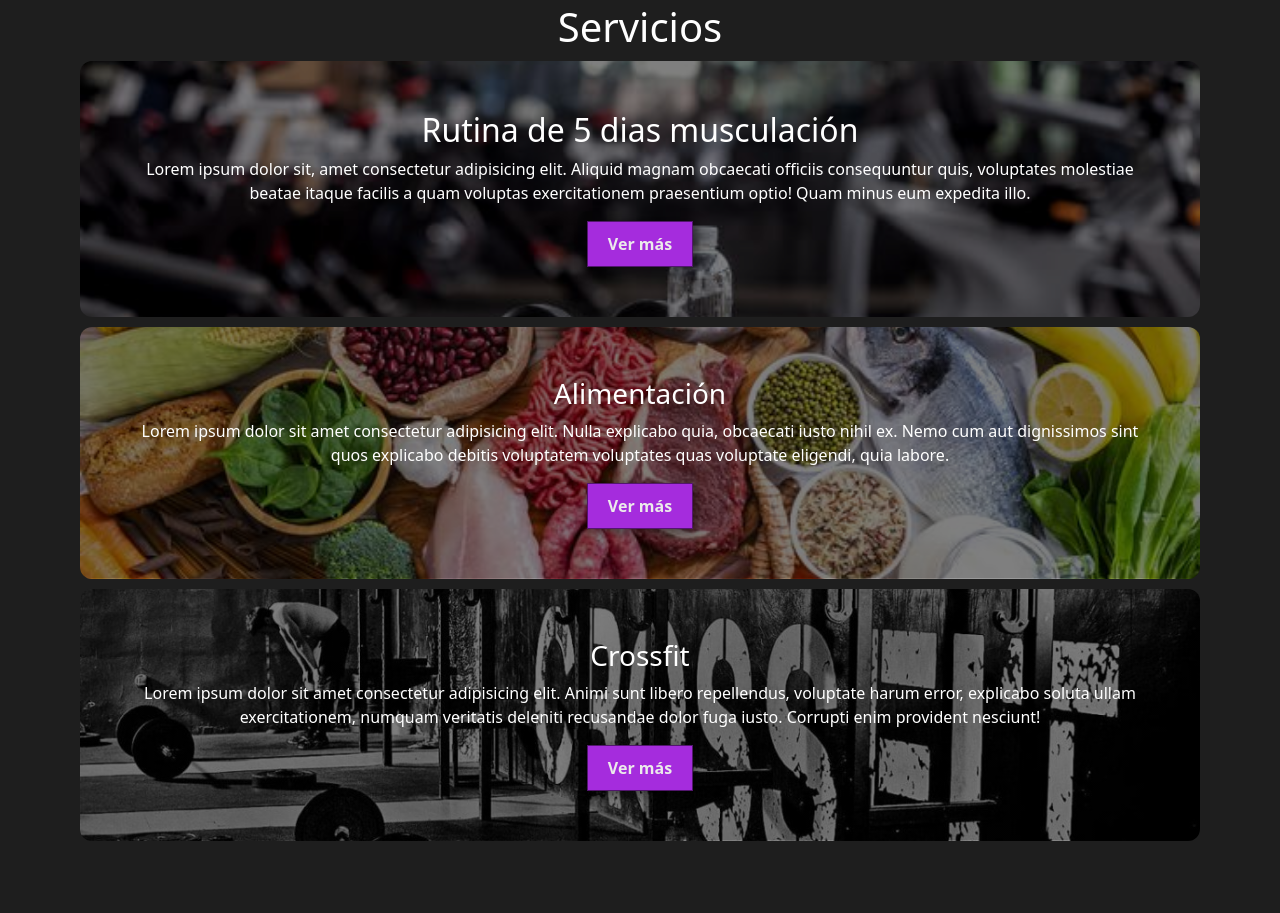
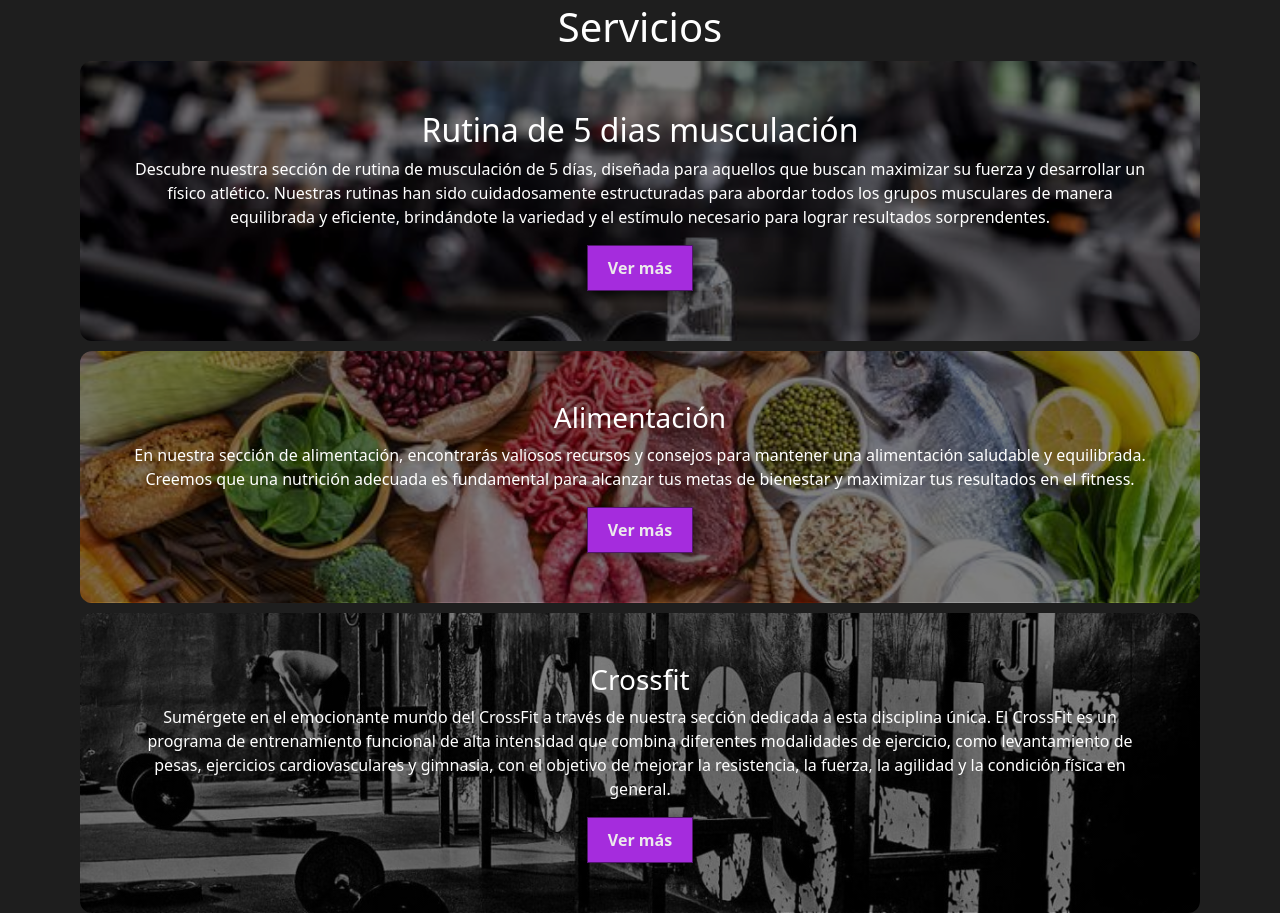
Before and after one commit to FrancoValenzuelaa/PFValenzuela, a plain HTML site: page index.html/index.html in a window 1280 px wide. Shown: the part 2177-3090 px from the top of the page. Drawn offline with nearby package versions, Linux system fonts and the light colour scheme.

Commit message:
se modificó el index

```diff
--- a/index.html/index.html
+++ b/index.html/index.html
@@ -34,7 +34,8 @@
             <div class="texto">
 
             <h2>Somos GYM FV</h2>
-            <p>Lorem ipsum dolor sit, amet consectetur adipisicing elit. Maiores non labore, aliquid inventore suscipit dolor quidem quos aperiam sit hic, saepe quasi! Rem, facilis totam maiores tenetur delectus possimus non quam nisi voluptate, qui ea unde vel porro corrupti vitae debitis error quia culpa repellendus velit doloribus sunt! Natus, molestiae. Lorem, ipsum dolor sit amet consectetur adipisicing elit. In ad laborum dolore quos aliquam odio rerum soluta, nisi ab ea mollitia a quod dolorem, ex, architecto recusandae saepe harum hic.</p>
+            <p>Hola! Bienvenido a GYMFV! Tu destino virtual para el fitness y el bienestar. En GYMFV, nos apasiona ayudarte a alcanzar tus metas de acondicionamiento físico y vivir una vida saludable y activa. Nuestra plataforma en línea ofrece una amplia gama de recursos y herramientas diseñadas para inspirarte, motivarte y guiarte en tu viaje de fitness, contamos con años de experiencia en asesoramiento deportivo.
+            </p>
             </div>
         </div>
     </section>
@@ -58,19 +59,19 @@
         <div class="programas">
         <div class="carta">
             <h2>Rutina de 5 dias musculación</h2>
-            <p>Lorem ipsum dolor sit, amet consectetur adipisicing elit. Aliquid magnam obcaecati officiis consequuntur quis, voluptates molestiae beatae itaque facilis a quam voluptas exercitationem praesentium optio! Quam minus eum expedita illo.</p>
+            <p>Descubre nuestra sección de rutina de musculación de 5 días, diseñada para aquellos que buscan maximizar su fuerza y desarrollar un físico atlético. Nuestras rutinas han sido cuidadosamente estructuradas para abordar todos los grupos musculares de manera equilibrada y eficiente, brindándote la variedad y el estímulo necesario para lograr resultados sorprendentes.</p>
 
             <button>Ver más</button>
         </div>
         <div class="carta">
             <h3>Alimentación</h3>
-            <p>Lorem ipsum dolor sit amet consectetur adipisicing elit. Nulla explicabo quia, obcaecati iusto nihil ex. Nemo cum aut dignissimos sint quos explicabo debitis voluptatem voluptates quas voluptate eligendi, quia labore.</p>
+            <p>En nuestra sección de alimentación, encontrarás valiosos recursos y consejos para mantener una alimentación saludable y equilibrada. Creemos que una nutrición adecuada es fundamental para alcanzar tus metas de bienestar y maximizar tus resultados en el fitness.</p>
 
             <button>Ver más</button>
         </div>
         <div class="carta">
             <h3>Crossfit</h3>
-            <p>Lorem ipsum dolor sit amet consectetur adipisicing elit. Animi sunt libero repellendus, voluptate harum error, explicabo soluta ullam exercitationem, numquam veritatis deleniti recusandae dolor fuga iusto. Corrupti enim provident nesciunt!</p>
+            <p>Sumérgete en el emocionante mundo del CrossFit a través de nuestra sección dedicada a esta disciplina única. El CrossFit es un programa de entrenamiento funcional de alta intensidad que combina diferentes modalidades de ejercicio, como levantamiento de pesas, ejercicios cardiovasculares y gimnasia, con el objetivo de mejorar la resistencia, la fuerza, la agilidad y la condición física en general.</p>
 
             <button>Ver más</button>
         </div>
```
Also changed, not shown: package.json (deleted, +0 -11 lines), 3 other files.
